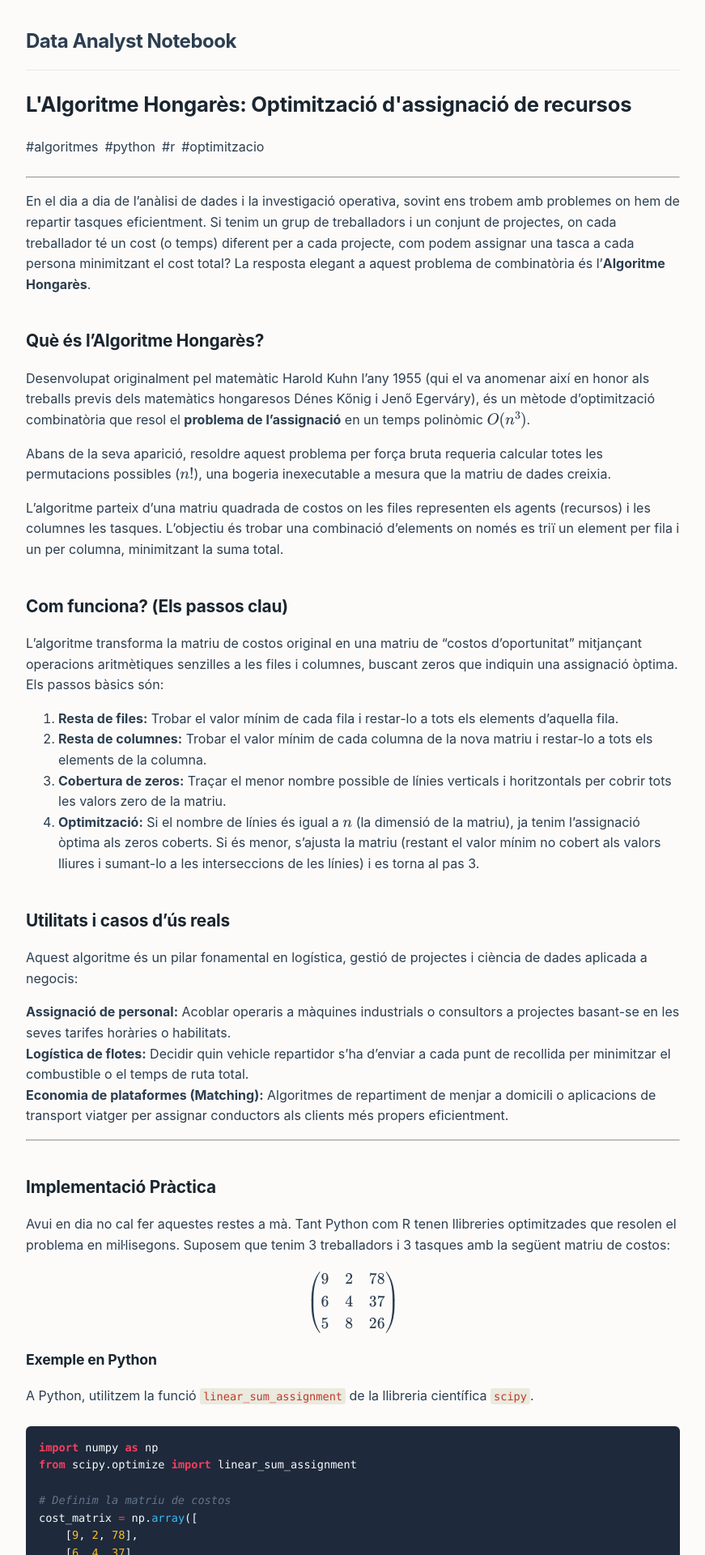
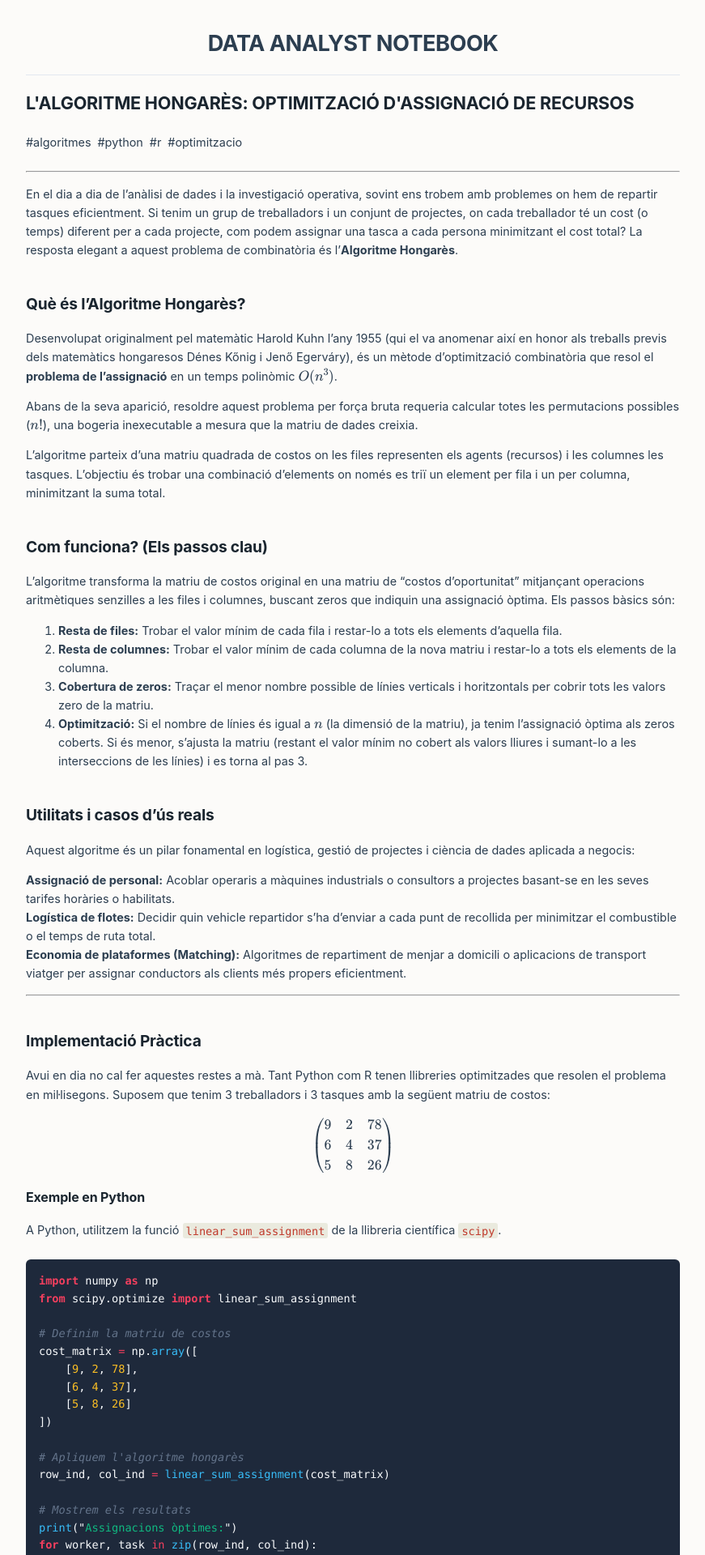
Before and after one commit to alberthr/alberthr.github.io, a Jekyll site: the page built from _posts/2026-06-09-algoritme-hongares.md, in a window 1280 px wide. Shown: the top 1920 px of the page at 81% size, without its empty margins (204-1075 px from the left). Built offline with Jekyll 4.4.1, drawn with Linux system fonts in a browser that asks for light colours.

Commit message:
Update style.css

```diff
--- a/assets/css/style.css
+++ b/assets/css/style.css
@@ -39,12 +39,14 @@ header {
   margin-bottom: 0rem;
   border-bottom: 1px solid var(--border-color);
   padding-bottom: 1rem;
+  text-align: center;
+  text-transform: uppercase;
 }
 
 .site-title {
   font-family: -apple-system, BlinkMacSystemFont, "Segoe UI", Roboto, sans-serif;
   font-weight: 700;
-  font-size: 1.5rem;                 /* Títol de la web més discret */
+  font-size: 1.7rem;                 /* Títol de la web més discret */
   letter-spacing: -0.02em;
   text-decoration: none;
   color: var(--text-color);
@@ -52,6 +54,7 @@ header {
 
 .site-content {
   width: 100%;
+  font-size: 0.9rem;
 }
 
 a {
@@ -73,9 +76,9 @@ h1, h2, h3 {
   letter-spacing: -0.01em;
 }
 
-h1 { font-size: 1.6rem; margin-bottom: 1.2rem; } /* Abans 2.2rem */
-h2 { font-size: 1.3rem; margin-top: 2.5rem; }    /* Abans 1.5rem */
-h3 { font-size: 1.1rem; }
+h1 { font-size: 1.35rem; margin-bottom: 1.2rem; text-transform: uppercase; } /* Abans 2.2rem */
+h2 { font-size: 1.2rem; margin-top: 2.5rem; }    /* Abans 1.5rem */
+h3 { font-size: 1.0rem; }
 
 .about {
   font-size: 1rem;
```
